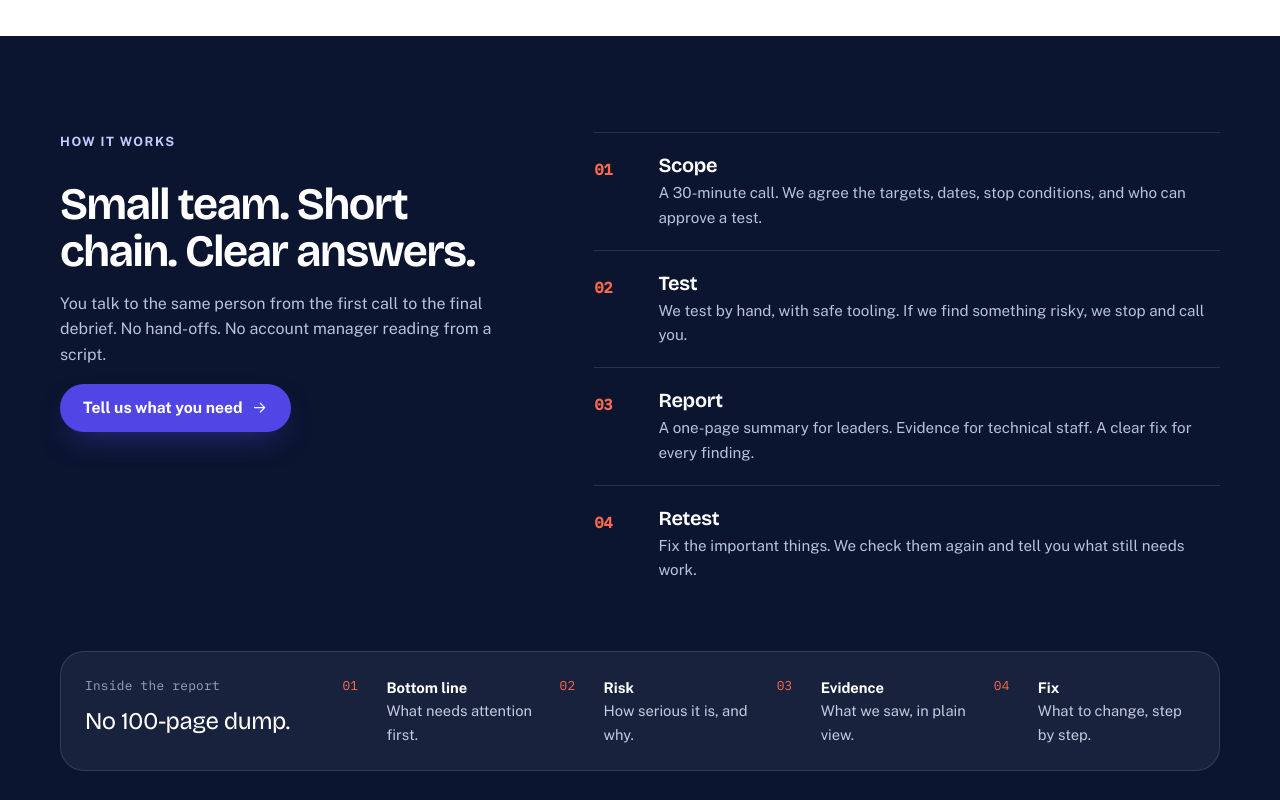
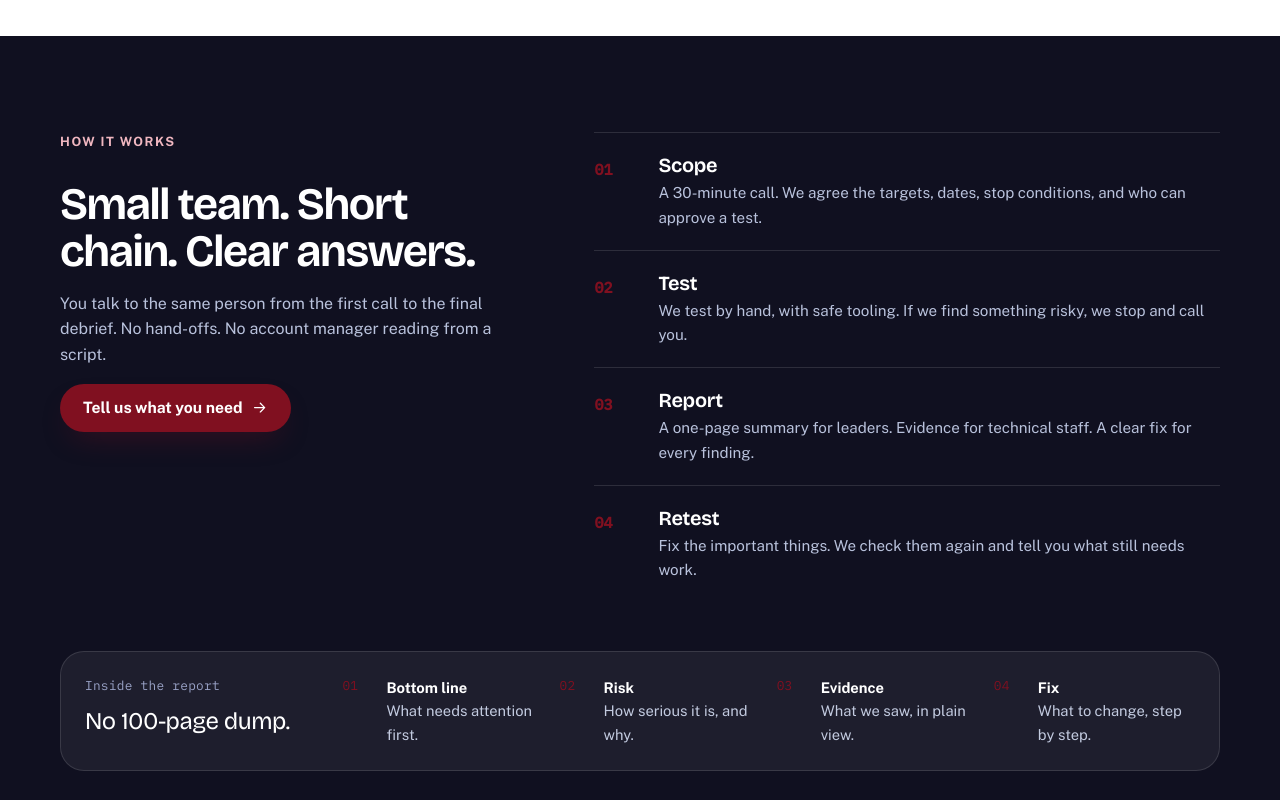
Before and after one commit to chodavon/capstone2, a plain HTML site: page index.html in a window 1280 px wide. Shown: the part 1600-2400 px from the top of the page. Drawn offline with nearby package versions, Linux system fonts and the light colour scheme.

Commit message:
Match site palette to logo colors
Switch the indigo accent to the crimson, near-black and off-white used in
the Grand Testing logo, and update the favicon background to match.

Co-Authored-By: Rayu Code Rayu Hosted deepseek V4.1 Flash 1017 Cloud <rayucode@gmail.com>

```diff
--- a/styles.css
+++ b/styles.css
@@ -1,34 +1,34 @@
 /* =========================================================
    Grand Testing Digital Solution: visual system
    Mobile-first. Breakpoints: 520px, 600px, 720px, 760px, 800px, 920px, 960px, 1000px.
-   Palette: soft white, indigo, coral, teal, signal yellow.
+   Palette (from the logo): near-black ink, crimson, soft white, teal for fixes, signal yellow for highlights.
    Type: Bricolage Grotesque / Public Sans / IBM Plex Mono.
 ========================================================= */
 
 :root {
-  --canvas: #f7f8fc;
-  --canvas-deep: #eef1f9;
+  --canvas: #f5f5f7;
+  --canvas-deep: #ebebef;
   --surface: #ffffff;
-  --surface-soft: #f9fafe;
-  --ink: #0b1530;
-  --ink-2: #172347;
-  --ink-soft: #4d5975;
-  --ink-faint: #5f6b85;
-  --line: #e3e8f3;
-  --line-strong: #c5cfe2;
-  --accent: #ff6b4a;
-  --accent-dark: #9a3412;
-  --accent-soft: #ffe9e2;
-  --primary: #4f46e5;
-  --primary-strong: #4338ca;
-  --primary-soft: #eef0ff;
-  --primary-line: #c7cbff;
+  --surface-soft: #fafafb;
+  --ink: #101020;
+  --ink-2: #1c1c30;
+  --ink-soft: #4a4a58;
+  --ink-faint: #5f5f6d;
+  --line: #e2e2e8;
+  --line-strong: #c4c4cf;
+  --accent: #801020;
+  --accent-dark: #5c0a17;
+  --accent-soft: #f6e3e6;
+  --primary: #801020;
+  --primary-strong: #5c0a17;
+  --primary-soft: #f8eaed;
+  --primary-line: #e2b3bb;
   --signal: #ffd166;
   --signal-soft: #fff6da;
-  --teal: #0f9d8a;
-  --teal-soft: #e2f7f2;
+  --teal: #0f7d6e;
+  --teal-soft: #e2f3f0;
   --danger: #c02626;
-  --focus: #4f46e5;
+  --focus: #801020;
 
   --font-display: "Bricolage Grotesque", "Arial Narrow", "Segoe UI", sans-serif;
   --font-body: "Public Sans", "Segoe UI", Arial, sans-serif;
@@ -41,7 +41,7 @@
   --shadow-sm: 0 2px 6px rgba(11, 21, 48, 0.05);
   --shadow-md: 0 16px 40px -16px rgba(11, 21, 48, 0.2);
   --shadow-lg: 0 32px 70px -28px rgba(11, 21, 48, 0.35);
-  --shadow-glow: 0 14px 30px -12px rgba(79, 70, 229, 0.5);
+  --shadow-glow: 0 14px 30px -12px rgba(128, 16, 32, 0.4);
   --container: 1160px;
   --header-h: 72px;
 }
@@ -221,7 +221,7 @@ section {
   color: #fff;
 }
 .section-dark .eyebrow {
-  color: #c7cbff;
+  color: #f0b7c0;
 }
 
 .mono {
@@ -251,7 +251,7 @@ section {
 }
 
 .eyebrow-light {
-  color: #c7cbff;
+  color: #f0b7c0;
 }
 
 .icon {
@@ -562,8 +562,8 @@ body.nav-open .site-nav {
   inset: 0;
   pointer-events: none;
   background-image:
-    linear-gradient(rgba(79, 70, 229, 0.06) 1px, transparent 1px),
-    linear-gradient(90deg, rgba(79, 70, 229, 0.06) 1px, transparent 1px);
+    linear-gradient(rgba(128, 16, 32, 0.05) 1px, transparent 1px),
+    linear-gradient(90deg, rgba(128, 16, 32, 0.05) 1px, transparent 1px);
   background-size: 44px 44px;
   mask-image: linear-gradient(to bottom, #000 30%, transparent 85%);
 }
```
Also changed, not shown: assets/favicon.svg.
